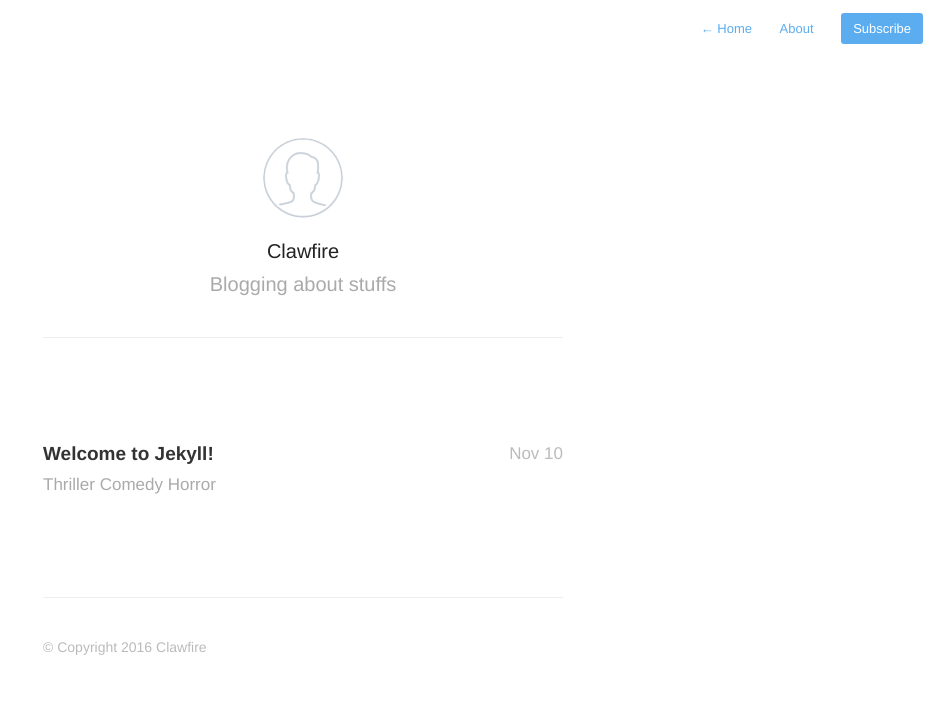
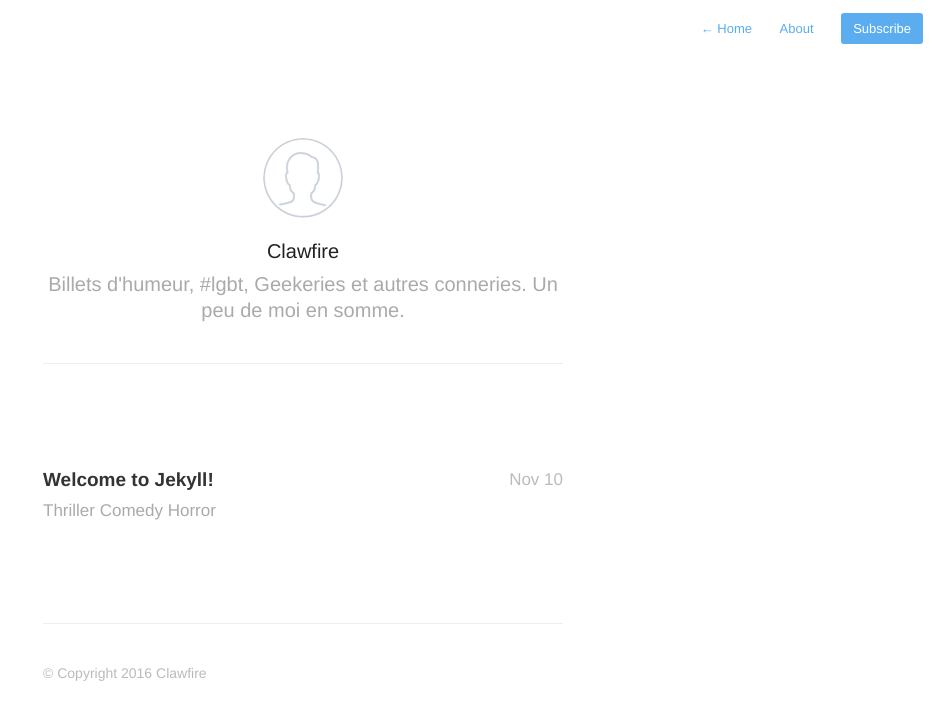
Before and after one commit to clawfire/clawfire.net, a Jekyll site: the page built from index.html, in a window 1280 px wide. Shown: the top 720 px of the page, without its empty margins (337-1280 px from the left). Built offline with Jekyll 4.4.1, drawn with Linux system fonts in a browser that asks for light colours; nearby versions of some CDN libraries; Markdown is read by kramdown in place of the engine named in the settings; the list of posts is cut into pages by our own code.

Commit message:
Updated Config

```diff
--- a/_config.yml
+++ b/_config.yml
@@ -24,9 +24,11 @@ defaults:
     type: drafts
   values:
     layout: post
-name: Your New Jekyll Site
-description: Blogging about stuffs
-meta_description: Your New Jekyll Site, Blogging about stuffs
+name: 'Billets d''humeur, #lgbt, Geekeries et autres conneries. Un peu de moi en somme.'
+description: 'Billets d''humeur, #lgbt, Geekeries et autres conneries. Un peu de moi
+  en somme.'
+meta_description: 'Clawfire''s Blog : Billets d''humeur, #lgbt, Geekeries et autres
+  conneries. Un peu de moi en somme.'
 aboutPage: true
 markdown: redcarpet
 highlighter: pygments
```
